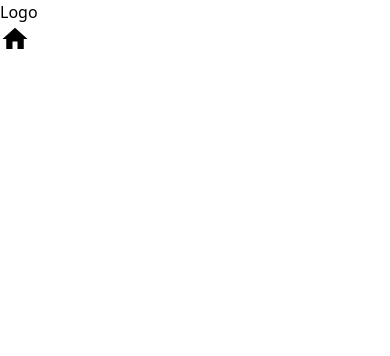
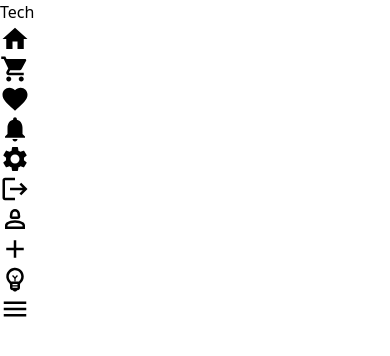
Before and after one commit to ivanarganda/dashboard-store, a React (Vite) app: page / in a window 390 px wide. Shown: the top 356 px of the page. Built offline with nearby package versions, Linux system fonts and the light colour scheme.

Commit message:
Added mobile menu responsive with their functionalities

```diff
--- a/src/App.jsx
+++ b/src/App.jsx
@@ -1,13 +1,22 @@
-import React from "react"
-import colors from "./helpers/colors.json"
+import React, { useState } from "react"
 import Sidebar from './components/Sidebar';
 import { BrowserRouter as Router, Routes, Route } from 'react-router-dom';
+import SidebarMobile from './components/SidebarMobile';
 
 function App() {
+
+  const [ showMenu , setShowMenu ] = useState(false);
+
+  const toogleMenu = ()=>{
+      setShowMenu(!showMenu);
+  }
+
   return (
-    <div className={`bg-[#${colors.body}] min-h-screen w-full`}>
+    <div className={`bg-[#262837] min-h-screen w-full`}>
       <Router>
-        <Sidebar colors={colors}/>
+        <Sidebar showMenu={showMenu}/>
+        {/* Mobile menu */}
+        <SidebarMobile showMenu={showMenu} functions={['','','',toogleMenu]} />
       </Router>
     </div>
   )
--- /dev/null
+++ b/src/Hooks/useSidebar.jsx
@@ -0,0 +1,32 @@
+import React,{ useCallback, useEffect, useState } from 'react'
+import { sideBarTop } from '../helpers/sideBarTop';
+import { sidebarBottom } from '../helpers/sidebarBottom';
+import { sidebarMobile } from '../helpers/sidebarMobile';
+
+export const useSidebar = ( position , functions = false )=>{
+
+    const [ items , setItems ] = useState([]);
+
+    const createSidebar = useCallback(()=>{
+
+        const typeSidebar = {
+            'top':sideBarTop,
+            'bottom':sidebarBottom,
+            'mobile':sidebarMobile
+        }
+
+        setItems( typeSidebar[ position ] );
+
+        items.map(( i )=>{ return i })
+
+    },[ items ])
+
+    useEffect(()=>{
+
+        createSidebar();
+
+    },[])
+
+    return [ items ];
+
+}
--- a/src/components/Sidebar.jsx
+++ b/src/components/Sidebar.jsx
@@ -1,20 +1,57 @@
 import React from 'react'
-import Home from '@mui/icons-material/Home';
+import { useSidebar } from './../Hooks/useSidebar';
 
 export default function Sidebar(props) {
 
-  const { colors } = props;
+  const [ itemsTop ] = useSidebar('top');
+  const [ itemsBottom ] = useSidebar('bottom');
 
   return (
-    <div className={`bg-[#${colors.dashboard}] fixed left-0 top-0 h-full w-28`}>
-        <h1 className={`text-[#${colors.main_title}] text-3xl uppercase font-bold text-center mt-5`}>Logo</h1>
-        <ul className='pl-4'>
-          <li className={`bg-[#${colors.body}] p-4 rounded-tl-xl rounded-bl-xl`}>
-            <a className={`text-[#${colors.main_title}] bg-[#ec7c6a] p-4 flex justify-center`}>
-              <Home sx={{ fontSize:30 }} />
-            </a>
-          </li>
+    <nav className={`bg-[#1F1D2B] rounded-tr-xl rounded-br-xl transition-all fixed lg:left-0 top-0 flex flex-col justify-between fixed left-0 top-0 h-full w-28 z-50 ${props.showMenu ? 'left-0' : '-left-full'}`}>
+        <ul className='pl-4 mt-3'>
+          <main>
+            <h1 className={`text-[#E5E3E3] text-3xl uppercase font-bold text-center mt-5`}>Tech</h1>
+          </main>
+
+          {
+            itemsTop?.map(( item , idx )=>{
+              return <li key={idx} className={`hover:bg-[#262837] p-4 rounded-tl-xl rounded-bl-xl transition-all`}>
+                    <a className={`hover:text-[#E5E3E3]
+                                  hover:bg-[#ec7c6a]
+                                  hover:rounded-tl-xl
+                                  hover:rounded-tr-xl
+                                  hover:rounded-bl-xl
+                                  hover:rounded-br-xl
+                                  p-4 flex
+                                  justify-center
+                                  text-[#ec7c6a]
+                                  cursor-pointer`}>
+                      { item.icon }
+                    </a>
+                </li>
+            })
+          }
         </ul>
-    </div>
+        <ul className='pl-4 mt-3'>
+          {
+            itemsBottom?.map(( item , idx )=>{
+              return <li key={idx} className={`hover:bg-[#262837] p-4 rounded-tl-xl rounded-bl-xl transition-colors`}>
+                    <a className={`hover:text-[#E5E3E3]
+                                  hover:bg-[#ec7c6a]
+                                  hover:rounded-tl-xl
+                                  hover:rounded-tr-xl
+                                  hover:rounded-bl-xl
+                                  hover:rounded-br-xl
+                                  p-4 flex
+                                  justify-center
+                                  text-[#ec7c6a]
+                                  cursor-pointer`}>
+                      { item.icon }
+                    </a>
+                </li>
+            })
+          }
+        </ul>
+    </nav>
   )
 }
--- /dev/null
+++ b/src/components/SidebarMobile.jsx
@@ -0,0 +1,36 @@
+import React from 'react'
+import { useSidebar } from './../Hooks/useSidebar';
+import CloseOutlinedIcon from '@mui/icons-material/CloseOutlined';
+import MenuIcon from '@mui/icons-material/Menu';
+
+export default function Sidebar(props) {
+
+    const [ itemsMobile ] = useSidebar('mobile');
+
+    const { showMenu , functions } = props;
+
+    return (
+
+        <nav className='bg-[#1F1D2B] lg:hidden fixed left-0 bottom-0 w-full py-5 rounded-tl-xl rounded-tr-xl'>
+            <ul className='flex flex-row justify-between flex-gap-1 p-3'>
+                {
+                    itemsMobile?.map(( li , idx )=>{
+
+                        if ( li.item == 'Menu icon' && showMenu ){
+                            li.icon = <CloseOutlinedIcon sx={{fontSize:30}}/>
+                        } else if ( li.item == 'Menu icon' && !showMenu ) {
+                            li.icon = <MenuIcon sx={{fontSize:30}}/>;
+                        }
+
+                        return <li className='pl-2 pr-2' key={li.item}>
+                            <span onClick={functions[idx]} className='hover:text-white text-[#bbb] transition-all cursor-pointer'>{li.icon}</span>
+                            </li>
+                    })
+                }
+            </ul>
+        </nav>
+
+    )
+
+
+}
--- a/src/helpers/colors.json
+++ /dev/null
@@ -1,6 +0,0 @@
-{
-    "body":"262837",
-    "dashboard":"1F1D2B",
-    "main_title":"E5E3E3",
-    "icons_title":""
-}
--- /dev/null
+++ b/src/helpers/sideBarTop.jsx
@@ -0,0 +1,28 @@
+import React from 'react'
+import Home from '@mui/icons-material/Home'
+import ShoppingCart from '@mui/icons-material/ShoppingCart'
+import FavoriteIcon from '@mui/icons-material/Favorite';
+import NotificationsIcon from '@mui/icons-material/Notifications';
+
+export const sideBarTop = [
+
+    {
+        "item":"Home",
+        "icon":<Home sx={{fontSize:30}}/>
+    },
+    {
+        "item":"ShoppingCart",
+        "icon":<ShoppingCart sx={{fontSize:30}}/>
+    },
+    {
+        "item":"FavoriteIcon",
+        "icon":<FavoriteIcon sx={{fontSize:30}}/>
+    },
+    {
+        "item":"NotificationsIcon",
+        "icon":<NotificationsIcon sx={{fontSize:30}}/>
+    },
+
+
+
+]
--- /dev/null
+++ b/src/helpers/sidebarBottom.jsx
@@ -0,0 +1,16 @@
+import React from 'react'
+import SettingsIcon from '@mui/icons-material/Settings';
+import LogoutIcon from '@mui/icons-material/Logout';
+
+export const sidebarBottom = [
+
+    {
+        "item":"Settings",
+        "icon":<SettingsIcon sx={{fontSize:30}} />
+    },
+    {
+        "item":"Logout",
+        "icon":<LogoutIcon sx={{fontSize:30}} />
+    }
+
+]
--- /dev/null
+++ b/src/helpers/sidebarMobile.jsx
@@ -0,0 +1,29 @@
+import React from 'react'
+import Person2OutlinedIcon from '@mui/icons-material/Person2Outlined';
+import AddOutlinedIcon from '@mui/icons-material/AddOutlined';
+import EmojiObjectsOutlinedIcon from '@mui/icons-material/EmojiObjectsOutlined';
+
+export const sidebarMobile = [
+
+    {
+        "item":"user",
+        "function":'',
+        "icon":<Person2OutlinedIcon sx={{fontSize:30}}/>
+    },
+    {
+        "item":"plus",
+        "function":'',
+        "icon":<AddOutlinedIcon sx={{fontSize:30}}/>
+    },
+    {
+        "item":"light bulb",
+        "function":'',
+        "icon":<EmojiObjectsOutlinedIcon sx={{fontSize:30}}/>
+    },
+    {
+        "item":"Menu icon",
+        "function":'',
+        "icon":''
+    },
+
+]
```
